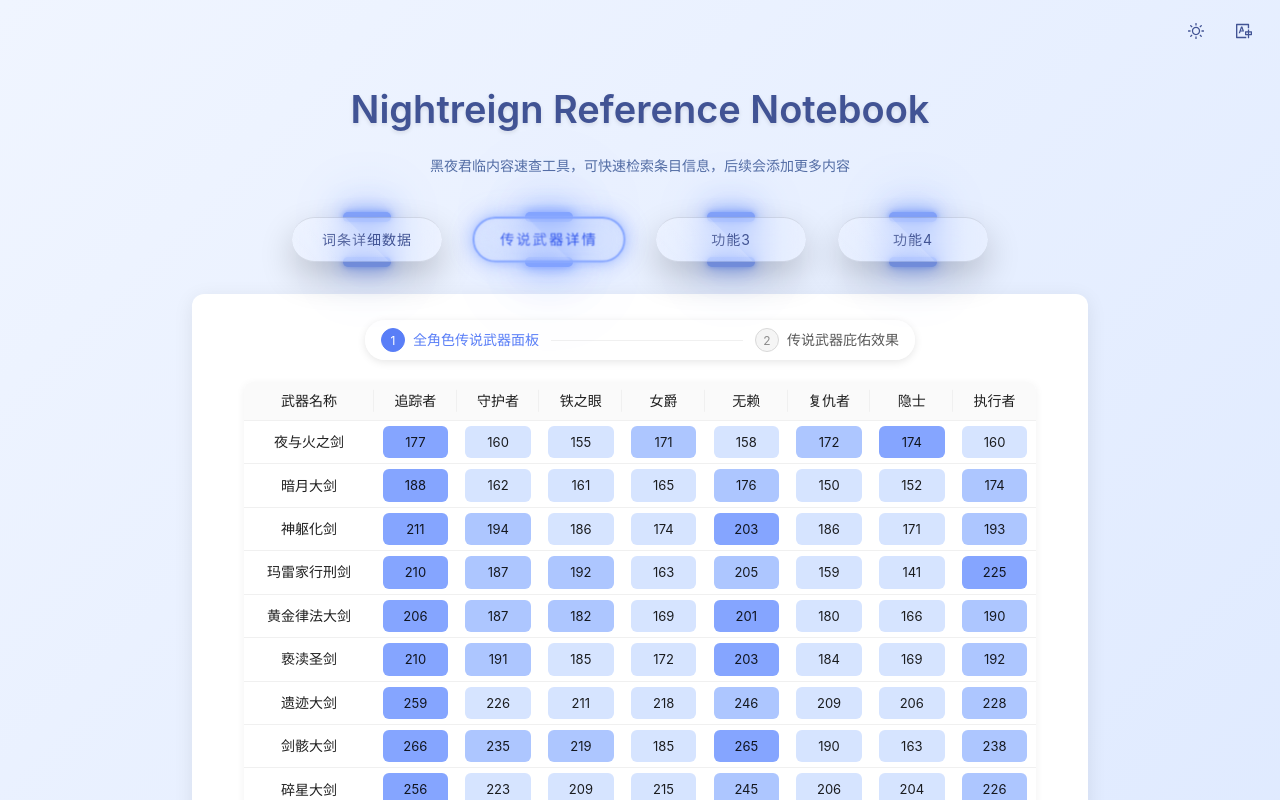
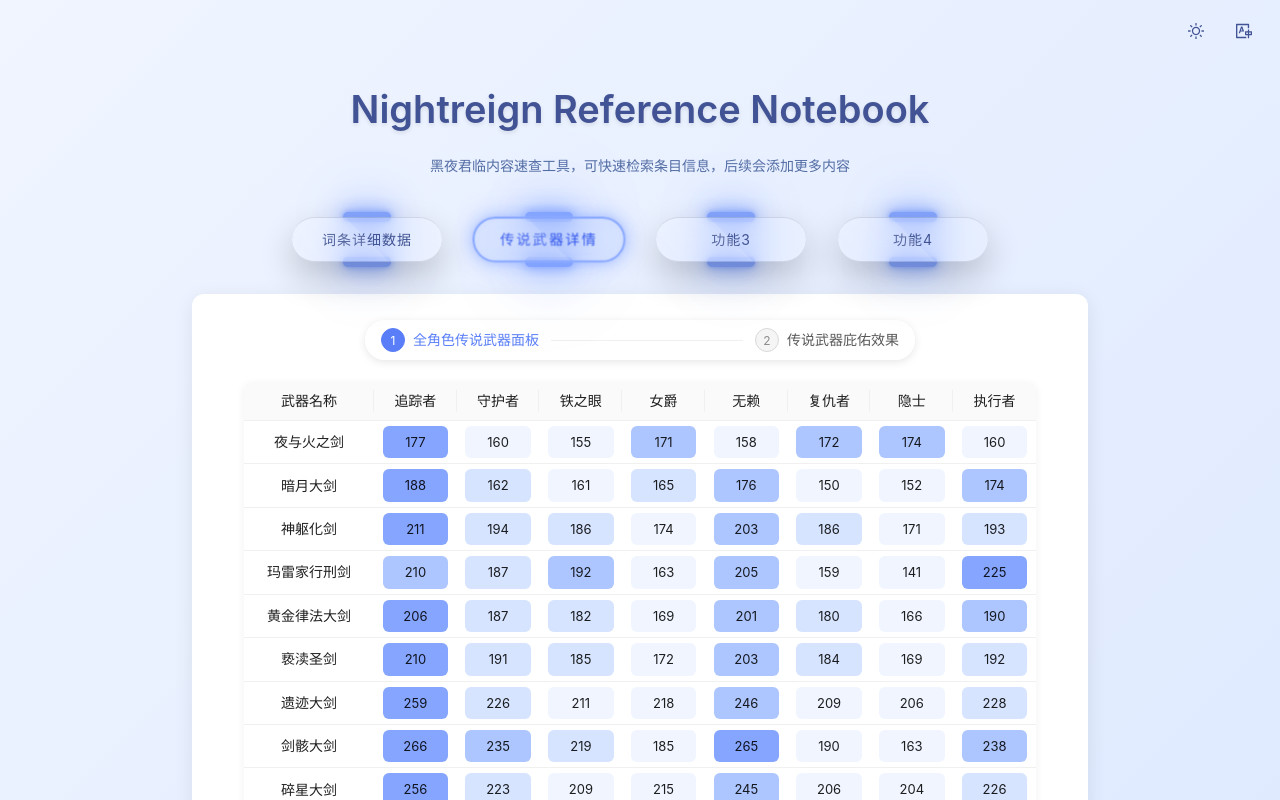
Before and after one commit to xxiixi/NightreignQuickRef, a React (Vite) app in the folder nightreign-reference-notebook/: page / in a window 1280 px wide. Both pictures are taken after a click on the link "传说武器详情". Shown: the top 800 px of the page. Built offline with nearby package versions, Linux system fonts and the light colour scheme.

Commit message:
change color of heat table

```diff
--- a/nightreign-reference-notebook/src/components/LegendaryWeaponView.tsx
+++ b/nightreign-reference-notebook/src/components/LegendaryWeaponView.tsx
@@ -76,13 +76,16 @@
   const isDarkMode = document.body.getAttribute('tomato-theme') === 'dark';
 
   // 将0-1范围映射到颜色等级
-  if (normalizedValue < 0.4) {
-    return isDarkMode ? 'rgba(47, 84, 235, 0.1)' : 'var(--color-primary-100)';
+  if (normalizedValue < 0.3) {
+    return isDarkMode ? 'rgba(47, 84, 235, 0.1)' : 'var(--color-primary-50)';
   }
-  if (normalizedValue < 0.8) {
-    return isDarkMode ? 'rgba(47, 84, 235, 0.2)' : 'var(--color-primary-200)';
+  if (normalizedValue < 0.6) {
+    return isDarkMode ? 'rgba(47, 84, 235, 0.2)' : 'var(--color-primary-100)';
   }
-  return isDarkMode ? 'rgba(47, 84, 235, 0.3)' : 'var(--color-primary-300)';
+  if (normalizedValue < 0.9) {
+    return isDarkMode ? 'rgba(47, 84, 235, 0.3)' : 'var(--color-primary-200)';
+  }
+  return isDarkMode ? 'rgba(47, 84, 235, 0.4)' : 'var(--color-primary-300)';
 };
 
 const LegendaryWeaponView: React.FC = () => {
```
